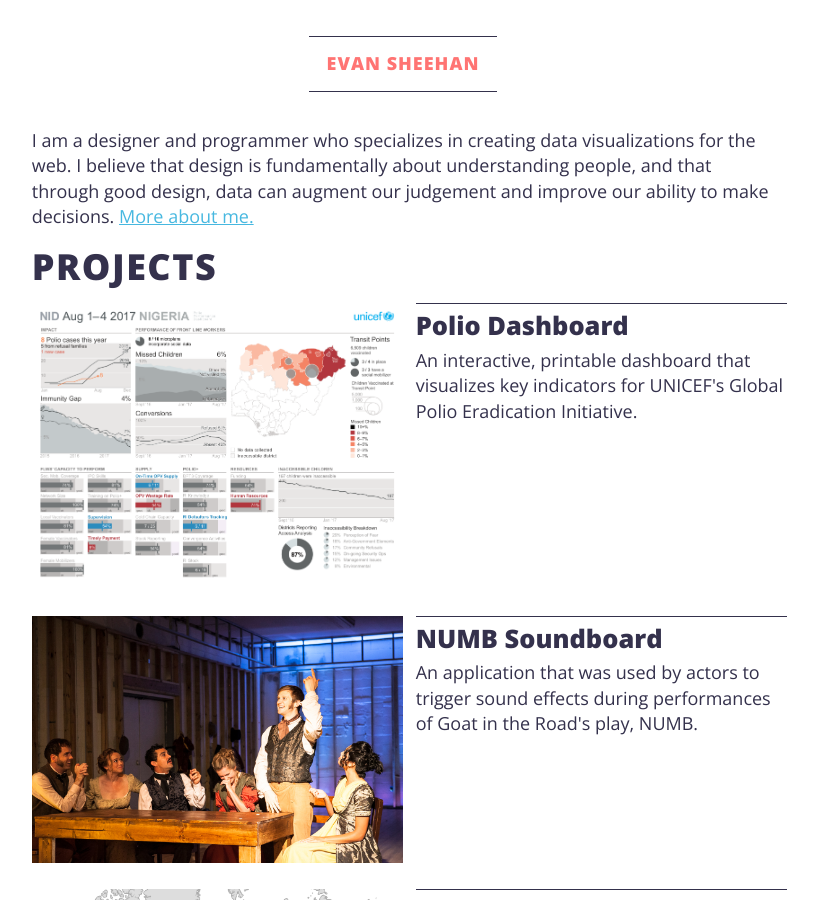
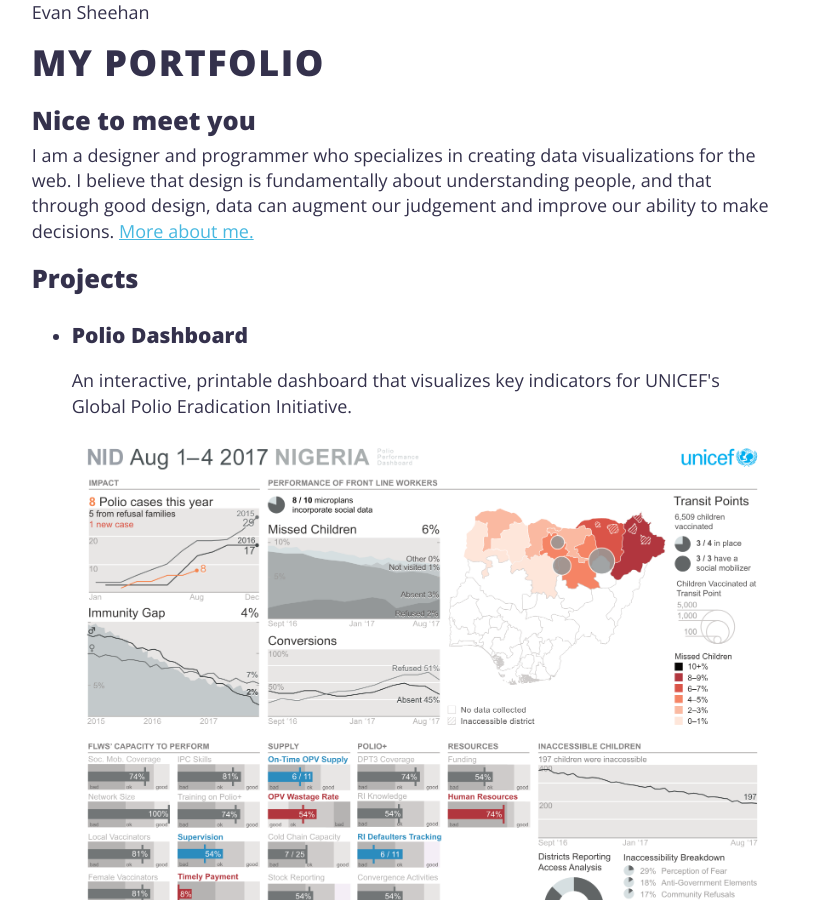
Before and after one commit to darthmall/darthmall.github.io, a Jekyll site: the page built from index.md, in a window 1280 px wide and 900 px high. Shown: the whole window, without its empty margins (237-1055 px from the left). Built offline with Jekyll 4.4.1, drawn with Linux system fonts in a browser that asks for light colours.

Commit message:
Clean up structure of home page
- Add more headings and annotations to create a nicer outline for screen
  readers
- Wrap contact info in an <address> tag

```diff
--- a/_includes/footer.html
+++ b/_includes/footer.html
@@ -2,6 +2,7 @@
   <p>
     &copy; 2017 Evan Sheehan
   </p>
+  <address>
     <p>
       <a href="mailto:{{ site.email }}">{{ site.email }}</a>
     </p>
@@ -11,6 +12,7 @@
     <p>
       <a href="https://github.com/{{ site.github_username }}" target="_blank">{{ site.github_username}}</a>
     </p>
+  </address>
   <nav>
     <ul>
       <li><a href="{% link index.md %}">Home</a></li>
--- a/_includes/header.html
+++ b/_includes/header.html
@@ -8,6 +8,6 @@
   <title>{{ site.title }}{% if page.title %}: {{ page.title }}{% endif %}</title>
 </head>
 <body>
-  <header class="site-header">
-    <a class="title" href="{% link index.md %}">{{ site.title }}</a>
+  <header>
+    <a href="{% link index.md %}">{{ site.title }}</a>
   </header>
--- a/_includes/project_list.html
+++ b/_includes/project_list.html
@@ -1,15 +1,14 @@
-<nav>
+<ul class="project-list">
   {% assign projects = site.projects | sort: 'order' | reverse %}
   {% for project in projects %}
+    <li>
       <a href="{{ project.url }}">
-    <article class="project-abstract">
-      <div class="description">
-        <h2>{{ project.title }}</h2>
-        <p>{{ project.abstract }}</p>
-      </div>
+        <h3>{{ project.title }}</h3>
+        <p class="abstract">{{ project.abstract }}</p>
+
         {% capture thumbnail %}assets/img/{{ project.thumbnail }}{% endcapture %}
-      <img class="cover" src="{{ thumbnail | relative_url }}" alt="">
-    </article>
+        <img class="cover" src="{{ thumbnail | relative_url }}" alt="{{ project.title }}: {{ project.abstract }}">
       </a>
+    </li>
   {% endfor %}
-</nav>
+</ul>
--- a/_layouts/home.html
+++ b/_layouts/home.html
@@ -1,12 +1,19 @@
 {% include header.html %}
 <main>
 
-  <p>
-    {{ site.description }} <a href="{% link about.md %}">More about me.</a>
-  </p>
+  <h1>My Portfolio</h1>
 
-  <h1>Projects</h1>
-  {% include project_list.html %}
+  <section>
+    <h2>Nice to meet you</h2>
+    <p class="abstract">
+      {{ site.description }} <a href="{% link about.md %}">More about me.</a>
+    </p>
+  </section>
+
+  <section>
+    <h2>Projects</h2>
+    {% include project_list.html %}
+  </section>
 
 </main>
 {% include footer.html %}
```
Lines whose indentation alone changed are shown as unchanged.
